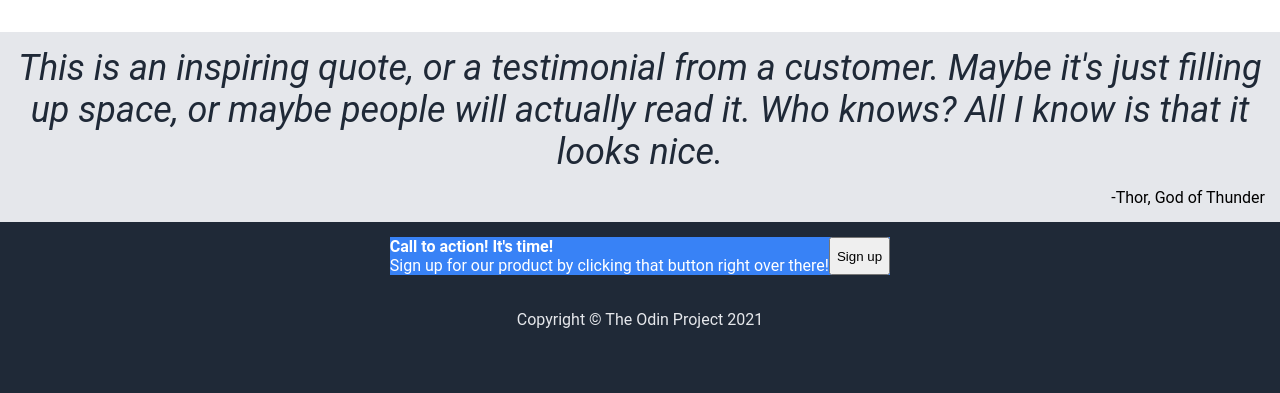
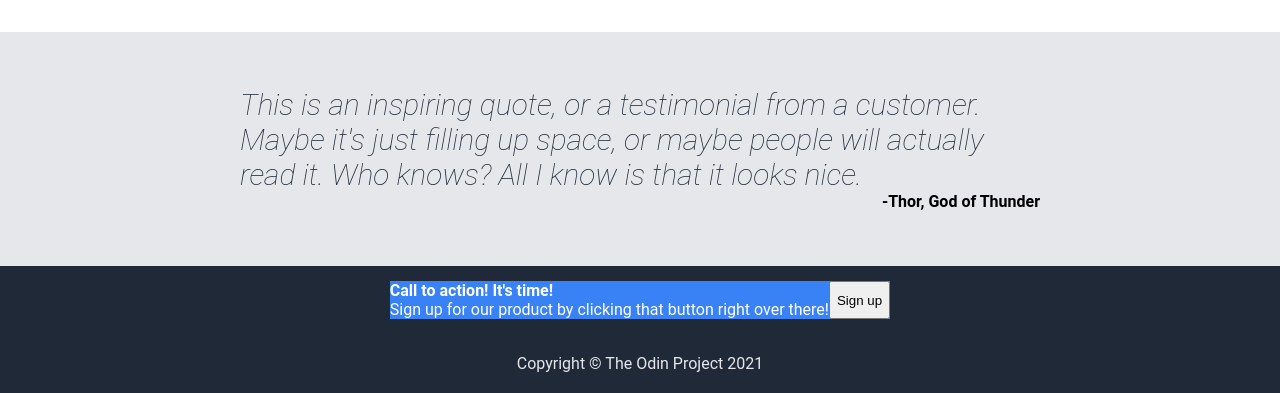
Before and after one commit to 4whatspc3/Lading_Page_2022_2, a plain HTML site: page index.html in a window 1280 px wide. Shown: the part 829-1222 px from the top of the page. Before the commit the page ends 1178 px from the top, so only its background shows below. Drawn offline with Linux system fonts and the light colour scheme.

Commit message:
Style quote section

```diff
--- a/index.html
+++ b/index.html
@@ -52,14 +52,16 @@
         </div>
 
         <div class="quote">
+            <div class="container2">
             <div class="quote_text">This is an inspiring quote, or a testimonial from a customer. Maybe it's just filling up space, or maybe people will actually read it. Who knows? All I know is that it looks nice.</div>
             <div class="quote_author">-Thor, God of Thunder</div>
+            </div>
         </div>
 
         <div class="card">
             <div class="card_square">
 
-                <div class="container2">
+                <div class="container3">
                 <div class="card_title">Call to action! It's time!</div>
 
                 <div class="card_subtext">Sign up for our product by clicking that button right over there!</div>
--- a/style.css
+++ b/style.css
@@ -114,15 +114,6 @@ a {
     max-height: 200px;
 }
 
-.info_img {
-    /*background-color: grey;
-    align-items: center;
-    border: 5px solid blue;
-    border-radius: 7px;
-    width: auto;
-    height: auto;*/
-}
-
 .info_subtext {
     text-align:center;
     color: black;
@@ -132,20 +123,28 @@ a {
 .quote {
     display: flex;
     flex-direction: column;
+    align-items: center;
     background-color: #E5E7EB;
-    padding: 15px;
+    padding: 55px 15px;
     gap: 15px;
 }
 
+.container2 {
+    display: flex;
+    flex-direction: column;
+}
+
 .quote_text {
-    text-align: center;
-    font-size: 36px;
+    max-width: 800px;
+    font-size: 30px;
+    font-weight: 100;
     font-style: italic;
-    color: #1F2937;
+    color:#1F2937;
 }
 
 .quote_author {
-    text-align: right;
+   text-align:  right;
+   font-weight: bold;
 }
 
 .card {
```
